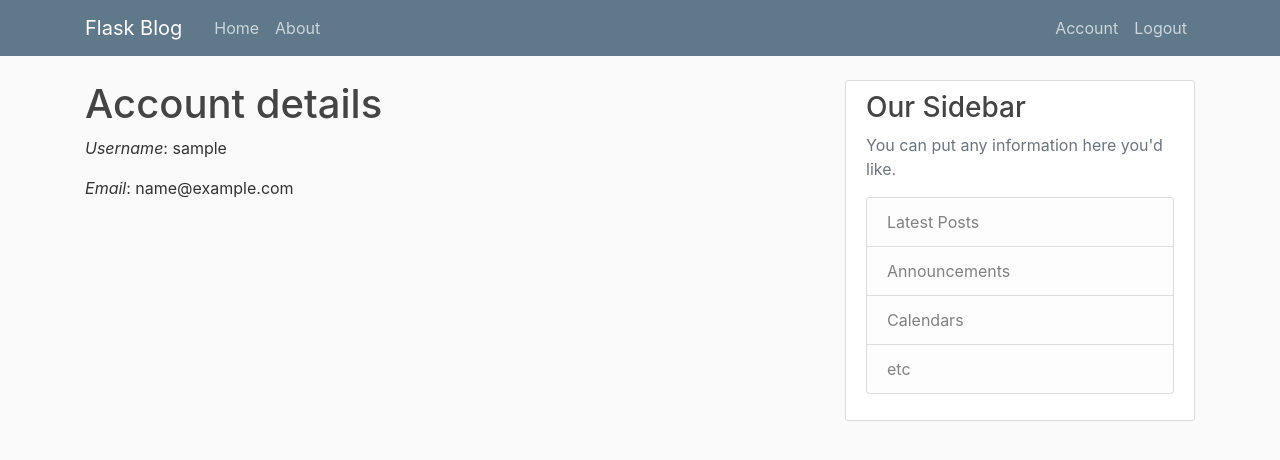
After one commit to sharmashubham850/FlaskBlog, a Flask app: page /account in a window 1280 px wide. The commit adds this page. Shown: the top 460 px of the page. Run offline with Flask 2, Linux system fonts and the light colour scheme; the visitor is signed in with stand-in values (Sample User, id 1); data comes from the database, SQL or seed files in the repository; some libraries are stand-ins or nearby versions.

Commit message:
Added User Authentication and Account template

```diff
--- a/flaskblog/models.py
+++ b/flaskblog/models.py
@@ -1,14 +1,21 @@
 from datetime import datetime
-from flaskblog import db
+from flaskblog import db, login_manager
+from flask_login import UserMixin
+
+# Decorator function to load user (Used by flask-login)
+@login_manager.user_loader
+def load_user(user_id):
+    return User.query.get(int(user_id))
 
 
-class User(db.Model):
+class User(db.Model, UserMixin):
     __tablename__ = "users"
     id = db.Column(db.Integer, primary_key=True)
     username = db.Column(db.String(20), unique=True, nullable=False)
     email = db.Column(db.String(120), unique=True, nullable=False)
     password = db.Column(db.String(60), nullable=False)
     image_file = db.Column(db.String(20), nullable=False, default="profile.jpg")
+
     posts = db.relationship("Post", backref="author", lazy=True)
 
     def __repr__(self):
--- a/flaskblog/routes.py
+++ b/flaskblog/routes.py
@@ -1,7 +1,8 @@
-from flaskblog import app
-from flask import render_template, url_for, redirect, flash
+from flaskblog import app, db, bcrypt
+from flask import render_template, url_for, redirect, flash, request
 from flaskblog.forms import RegistrationForm, LoginForm
 from flaskblog.models import User, Post
+from flask_login import login_user, logout_user, login_required, current_user
 
 
 posts = [
@@ -33,25 +34,64 @@
 
 @app.route("/register", methods=["GET", "POST"])
 def register():
-    form = RegistrationForm()
-    if form.validate_on_submit():
-        flash(f"Account created for {form.username.data}!", category="success")
+    # If user is already logged in
+    if current_user.is_authenticated:
         return redirect(url_for("home"))
+
+    form = RegistrationForm()  # New Registration form
+    if form.validate_on_submit():  # If form data is valid
+
+        hashed_pw = bcrypt.generate_password_hash(form.password.data).decode(
+            "utf-8"
+        )  # Encrypting User password
+
+        user = User(
+            username=form.username.data, email=form.email.data, password=hashed_pw
+        )  # Creating new user object
+
+        db.session.add(user)  # Adding user to database
+        db.session.commit()  # Database commit
+
+        flash(
+            f"Your account has been created! You are now able to log in",
+            category="success",
+        )
+        return redirect(url_for("login"))
 
     return render_template("register.html", title="Register", form=form)
 
 
 @app.route("/login", methods=["GET", "POST"])
 def login():
+    # If user is already logged in
+    if current_user.is_authenticated:
+        return redirect(url_for("home"))
+
     form = LoginForm()
     if form.validate_on_submit():
-        if form.email.data == "admin@blog.com" and form.password.data == "sharma850":
-            flash("You have been logged in", category="success")
-            return redirect(url_for("home"))
+        # Fetching user from database
+        user = User.query.filter_by(email=form.email.data).first()
+
+        if user and bcrypt.check_password_hash(user.password, form.password.data):
+            login_user(user, remember=form.remember.data)
+            next_page = request.args.get("next")
+            return redirect(next_page) if next_page else redirect(url_for("home"))
 
         else:
             flash(
-                "Invalid credentials. Check your email or password", category="danger"
+                "Login Unsuccessful. Please check email and password", category="danger"
             )
 
     return render_template("login.html", title="Login", form=form)
+
+
+@app.route("/logout")
+def logout():
+    logout_user()
+    return redirect(url_for("home"))
+
+
+@app.route("/account")
+@login_required
+def account():
+    return render_template("account.html", title="Account")
--- /dev/null
+++ b/flaskblog/templates/account.html
@@ -0,0 +1,9 @@
+{% extends "layout.html" %}
+
+{% block content %}
+
+<h1>Account details</h1>
+<p><em>Username</em>: {{current_user.username}}</p>
+<p><em>Email</em>: {{current_user.email}}</p>
+
+{% endblock content %}
--- a/flaskblog/templates/layout.html
+++ b/flaskblog/templates/layout.html
@@ -34,8 +34,13 @@
             </div>
             <!-- Navbar Right Side -->
             <div class="navbar-nav">
-              <a class="nav-item nav-link" href="/login">Login</a>
-              <a class="nav-item nav-link" href="/register">Register</a>
+              {% if current_user.is_authenticated %}
+              <a class="nav-item nav-link" href="{{ url_for('account') }}">Account</a>
+              <a class="nav-item nav-link" href="{{ url_for('logout') }}">Logout</a>
+              {% else %}
+              <a class="nav-item nav-link" href="{{ url_for('login') }}">Login</a>
+              <a class="nav-item nav-link" href="{{ url_for('register') }}">Register</a>
+              {% endif %}
             </div>
           </div>
         </div>
@@ -47,6 +52,7 @@
       <div class="row">
 
         <div class="col-md-8">
+          <!-- Flash message -->
           {% with messages = get_flashed_messages(with_categories=true) %}
           {% if messages %}
           {% for category, message in messages %}
@@ -57,6 +63,7 @@
           {% endif %}
           {% endwith %}
 
+          <!-- Inherited content -->
           {% block content %}{% endblock %}
         </div>
 
```
Also changed, not shown: flaskblog/__init__.py (+7 -0 lines), flaskblog/forms.py (+18 -1 lines), 1 other file.
